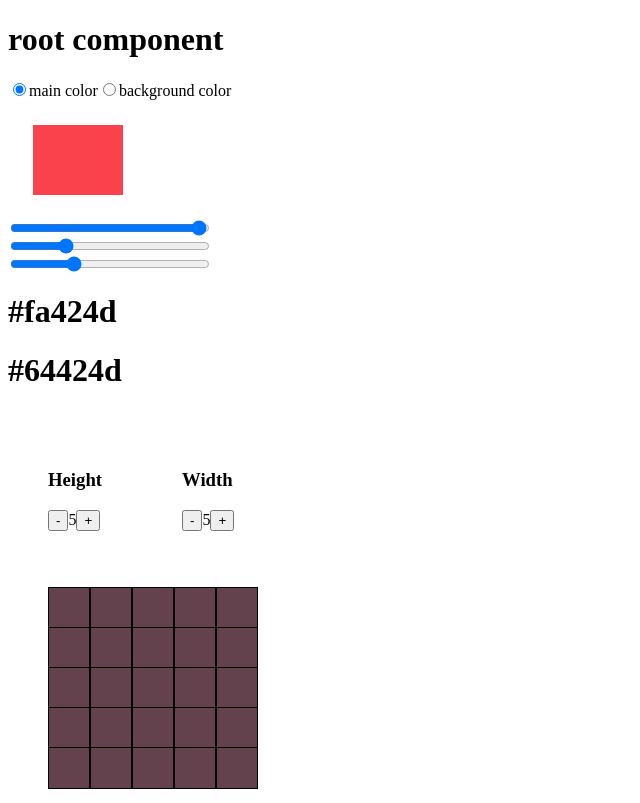
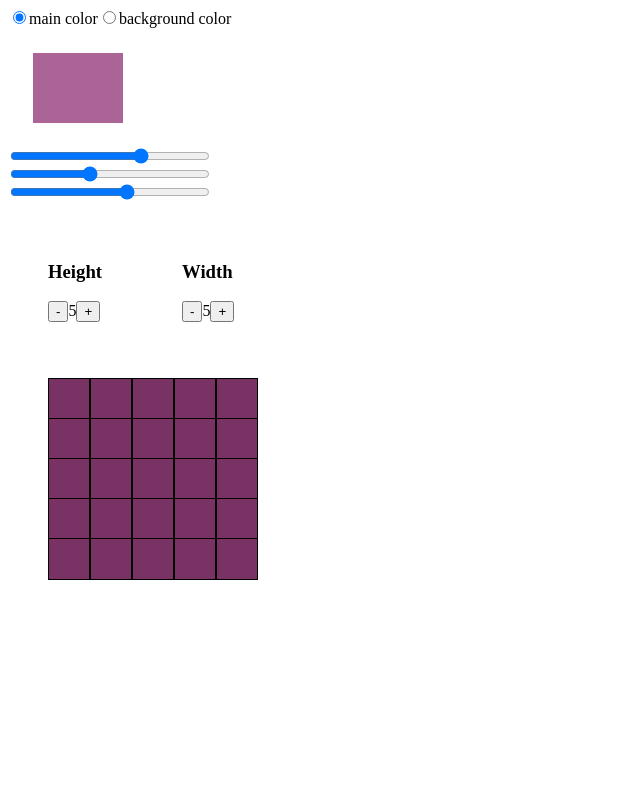
Before and after one commit to hedgehogus/PatternCreator, an Angular app in the folder pattern-creator/: page / in a window 1280 px wide. Shown: the whole page, without its empty margins (0-640 px from the left). Built offline with nearby package versions, Linux system fonts and the light colour scheme.

Commit message:
changed structure

```diff
--- a/pattern-creator/src/app/app.component.ts
+++ b/pattern-creator/src/app/app.component.ts
@@ -4,8 +4,7 @@ import { PatternComponent } from './pattern.component'
 @Component({
   selector: 'app-root',
   template: `
-   <h1>{{title}}</h1>
-   <color-component></color-component>
+   <pattern-component></pattern-component>
   `,
   styleUrls: ['./app.component.css']
 })
--- a/pattern-creator/src/app/color.component.html
+++ b/pattern-creator/src/app/color.component.html
@@ -22,5 +22,3 @@
     <input type="range" name="b" min="0" max ="254"
                     [(ngModel)]="backColor.b">
 </div>
-
-<pattern-component [backColor]="backColor" [mainColor]="mainColor"></pattern-component>
--- a/pattern-creator/src/app/color.component.ts
+++ b/pattern-creator/src/app/color.component.ts
@@ -1,4 +1,4 @@
-import { Component } from '@angular/core';
+import { Component, Input } from '@angular/core';
 import { Color } from './color';
 //import { NgStyle } from '@angular/common';
 
@@ -10,14 +10,11 @@ import { Color } from './color';
 })
 
 export class ColorComponent {
-    backColor: Color;
-    mainColor: Color;
+    @Input() backColor:Color;
+    @Input() mainColor:Color;
     radio = {value:1};
 
-
     ngOnInit(): void {
-        this.backColor = {r:100,g:66,b:77};
-        this.mainColor = {r:250,g:66,b:77};
     }
 
     getCurrent(){
--- a/pattern-creator/src/app/pattern.component.html
+++ b/pattern-creator/src/app/pattern.component.html
@@ -1,5 +1,4 @@
-<h1>{{convertColor(mainColor)}}</h1>
-<h1>{{convertColor(backColor)}}</h1>
+<color-component [backColor]="backColor" [mainColor]="mainColor"></color-component>
     <div class="size">
         <div class="height">
             <h3> Height </h3>
--- a/pattern-creator/src/app/pattern.component.ts
+++ b/pattern-creator/src/app/pattern.component.ts
@@ -1,4 +1,4 @@
-import { Component, Input } from '@angular/core';
+import { Component } from '@angular/core';
 import { PATTERN } from './mock-pattern';
 import { Pattern } from './pattern';
 
@@ -14,8 +14,8 @@ import { convertColor } from "./color.component"
 export class PatternComponent {
     pattern: Pattern;
     cellColor:number;
-    @Input() backColor:Color;
-    @Input() mainColor:Color;
+    backColor:Color;
+    mainColor:Color;
     mouseState = false;
     lastChangedCell = undefined;
     convertColor;
@@ -24,6 +24,8 @@ export class PatternComponent {
         this.pattern = PATTERN;
         this.initCells();
         this.convertColor = convertColor;
+        this.backColor = {r:120,g:50,b:100};
+        this.mainColor = {r:170,g:100,b:150};
     }
 
     initCells(){
```
